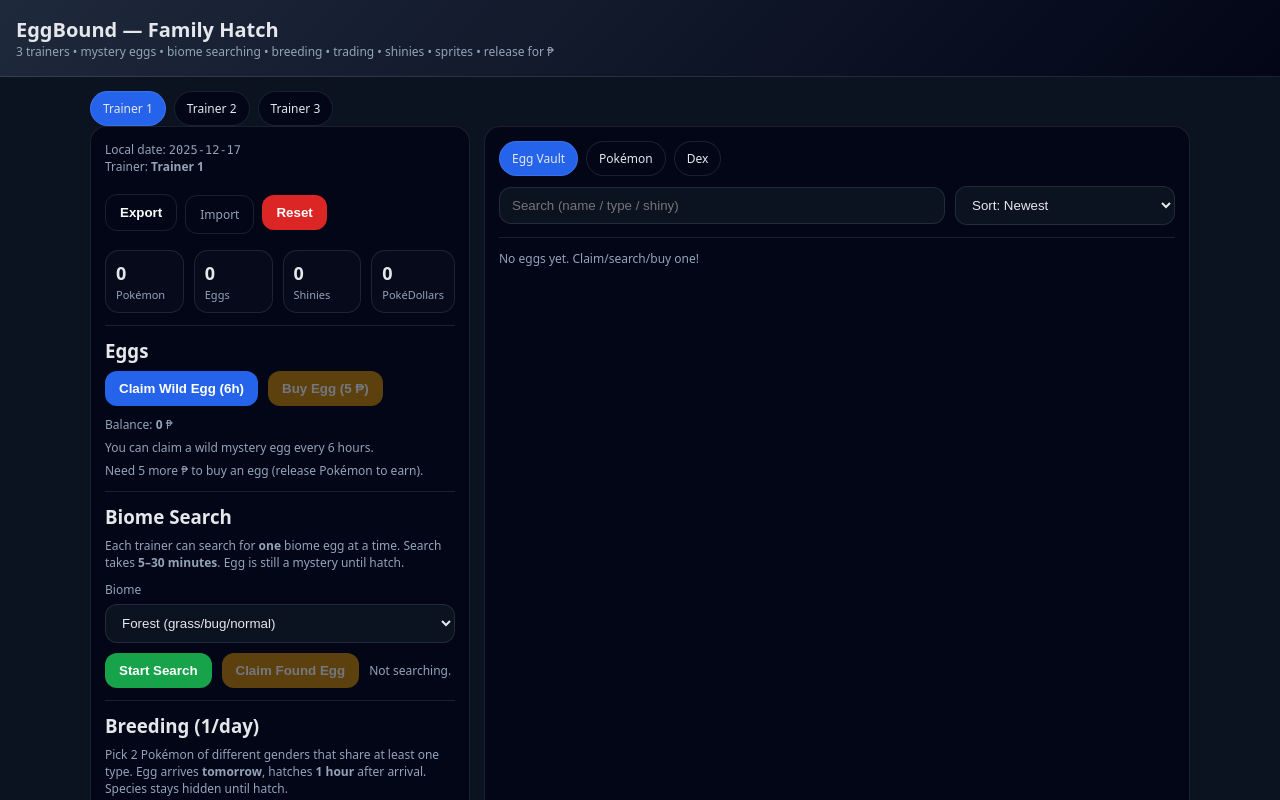
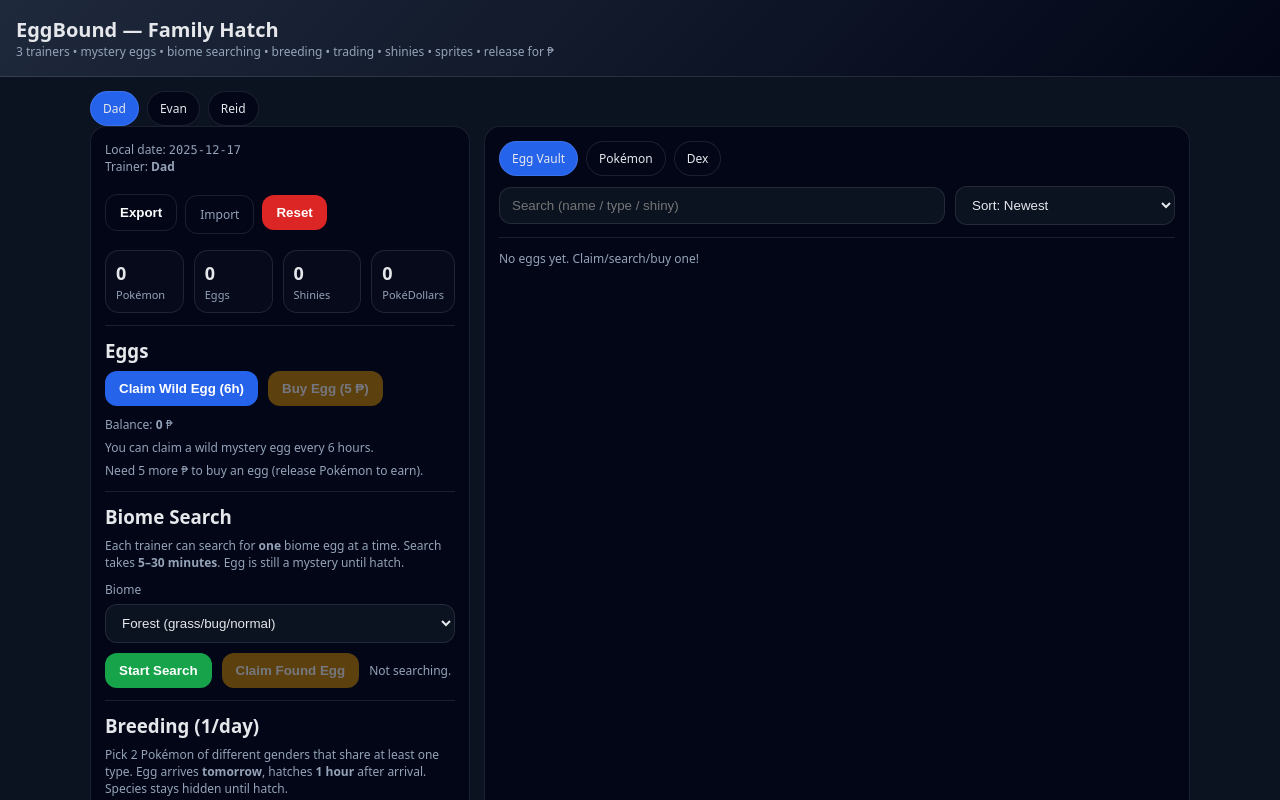
Before and after one commit to levigrammer21/Eggboundgame, a plain HTML site: page index.html in a window 1280 px wide. Shown: the top 800 px of the page. Drawn offline with Linux system fonts and the light colour scheme.

Commit message:
Update index.html

```diff
--- a/index.html
+++ b/index.html
@@ -172,9 +172,9 @@
       <h3 style="margin:0">Edit Trainer Names</h3>
       <button class="ghost" id="btnCloseNames">Close</button>
     </div>
-    <label>Trainer 1</label><input id="n1">
-    <label>Trainer 2</label><input id="n2">
-    <label>Trainer 3</label><input id="n3">
+    <label>Dad</label><input id="n1">
+    <label>Evan</label><input id="n2">
+    <label>Reid</label><input id="n3">
     <div class="row" style="justify-content:flex-start;margin-top:12px">
       <button id="btnSaveNames">Save</button>
       <div class="muted">Stored only on this device.</div>
@@ -266,9 +266,9 @@
       money:0,
       active:0,
       trainers:[
-        {name:"Trainer 1", eggs:[], pokemon:[], flags:{lastWildEggAt:0, lastBreed:null}, search:null},
-        {name:"Trainer 2", eggs:[], pokemon:[], flags:{lastWildEggAt:0, lastBreed:null}, search:null},
-        {name:"Trainer 3", eggs:[], pokemon:[], flags:{lastWildEggAt:0, lastBreed:null}, search:null},
+        {name:"Dad", eggs:[], pokemon:[], flags:{lastWildEggAt:0, lastBreed:null}, search:null},
+        {name:"Evan", eggs:[], pokemon:[], flags:{lastWildEggAt:0, lastBreed:null}, search:null},
+        {name:"Reid", eggs:[], pokemon:[], flags:{lastWildEggAt:0, lastBreed:null}, search:null},
       ],
       pokeCache:{}, // name -> {types, heightIn, weightLb, sprite}
       dex:{}        // name -> {firstSeen, ownedCount, shinySeen, sprite}
@@ -919,9 +919,9 @@
   });
   $("btnCloseNames").addEventListener("click", ()=>$("dlgNames").close());
   $("btnSaveNames").addEventListener("click", ()=>{
-    state.trainers[0].name = $("n1").value.trim() || "Trainer 1";
-    state.trainers[1].name = $("n2").value.trim() || "Trainer 2";
-    state.trainers[2].name = $("n3").value.trim() || "Trainer 3";
+    state.trainers[0].name = $("n1").value.trim() || "Dad";
+    state.trainers[1].name = $("n2").value.trim() || "Evan";
+    state.trainers[2].name = $("n3").value.trim() || "Reid";
     save();
     $("dlgNames").close();
     renderAll();
```
